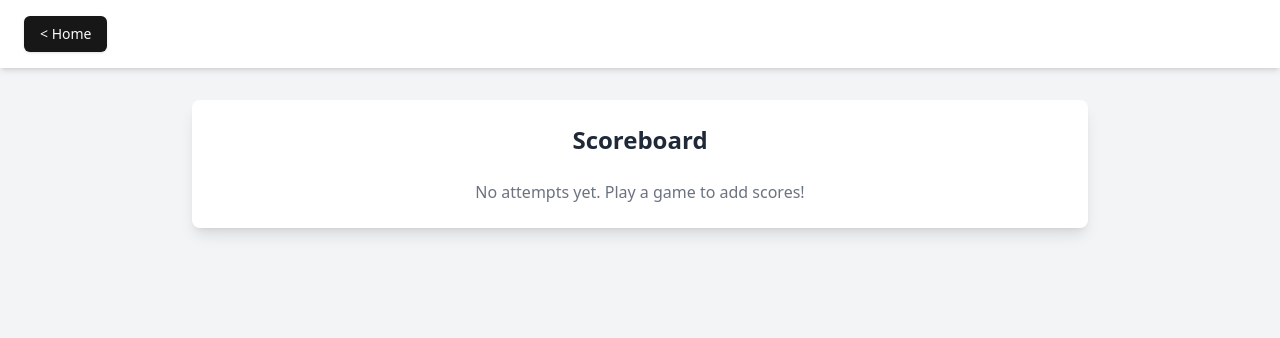
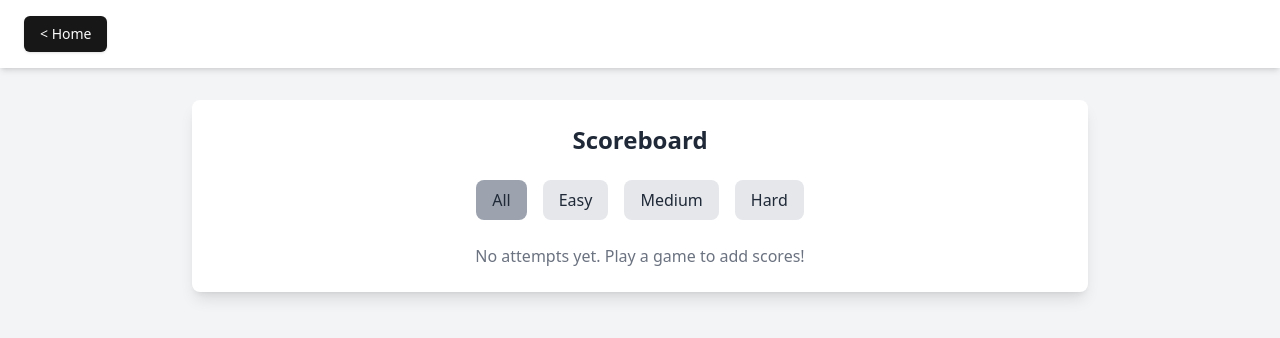
Before and after one commit to TobiasPfeil02/hangman-game, a Vue app: page /scoreboard in a window 1280 px wide. Shown: the top 338 px of the page. Built offline with nearby package versions, Linux system fonts and the light colour scheme; the HTML template or start-up script is replaced by a standard one.

Commit message:
add difficulty to score card and difficulty filter to scoreboard

```diff
--- a/src/components/GameBoard.vue
+++ b/src/components/GameBoard.vue
@@ -9,6 +9,7 @@ import TimerCard from '@/components/TimerCard.vue'
 import { containsAllChars } from '@/lib/utils.ts'
 import NavBar from '@/components/NavBar.vue'
 import { g } from 'vitest/dist/chunks/suite.B2jumIFP.js'
+import type { Score } from '@/types/score'
 
 const word = ref()
 const game = useGameStore()
@@ -36,7 +37,8 @@ function guessedWordCorrectly(array: string[], str: string) {
       word: game.word,
       meaning: game.wordMeaning,
       timeTaken: game.timer - game.remainingTime,
-    })
+      difficulty: game.difficulty,
+    } as Score)
 
     return true
   } else {
@@ -52,7 +54,7 @@ onMounted(() => {
 
 <template>
   <div class="h-full flex flex-col gap-24">
-    <NavBar />
+    <NavBar class="w-full shadow-md bg-white"/>
     <div class="flex flex-col justify-center items-center gap-4">
       <TimerCard :initial-time="game.timer" />
       <div class="w-full h-[50vh]">
--- a/src/components/ScoreCard.vue
+++ b/src/components/ScoreCard.vue
@@ -11,6 +11,9 @@
     </div>
     <div class="flex items-center">
       <span class="font-bold mr-1">Time Taken:</span> <span>{{ timeTaken }}</span>
+    </div>
+    <div class="flex items-center">
+      <span class="font-bold mr-1">Difficulty:</span> <span>{{ difficulty }}</span>
     </div>
   </div>
 </template>
@@ -35,6 +38,10 @@ export default {
       type: String,
       required: true,
     },
+    difficulty: {
+      type: String,
+      required: true,
+    },
   },
 };
 </script>
--- a/src/types/score.ts
+++ b/src/types/score.ts
@@ -1,5 +1,6 @@
 export type Score = {
   word: string;
   meaning: string;
-  timeTaken: number; // Time in seconds
+  timeTaken: number;
+  difficulty: string;
 };
--- a/src/views/ScoreboardView.vue
+++ b/src/views/ScoreboardView.vue
@@ -7,15 +7,48 @@
     <div class="mt-8 p-6 bg-white shadow-lg rounded-lg w-full max-w-4xl">
       <h1 class="text-2xl font-bold text-center mb-6 text-gray-800">Scoreboard</h1>
 
+      <!-- Filter Buttons -->
+      <div class="flex justify-center space-x-4 mb-6">
+        <button
+          class="px-4 py-2 rounded-lg font-medium text-gray-800 bg-gray-200 hover:bg-gray-300 focus:outline-none"
+          :class="{ 'bg-gray-400': selectedDifficulty === 'all' }"
+          @click="filterScores('all')"
+        >
+          All
+        </button>
+        <button
+          class="px-4 py-2 rounded-lg font-medium text-gray-800 bg-gray-200 hover:bg-gray-300 focus:outline-none"
+          :class="{ 'bg-gray-400': selectedDifficulty === 'easy' }"
+          @click="filterScores('easy')"
+        >
+          Easy
+        </button>
+        <button
+          class="px-4 py-2 rounded-lg font-medium text-gray-800 bg-gray-200 hover:bg-gray-300 focus:outline-none"
+          :class="{ 'bg-gray-400': selectedDifficulty === 'medium' }"
+          @click="filterScores('medium')"
+        >
+          Medium
+        </button>
+        <button
+          class="px-4 py-2 rounded-lg font-medium text-gray-800 bg-gray-200 hover:bg-gray-300 focus:outline-none"
+          :class="{ 'bg-gray-400': selectedDifficulty === 'hard' }"
+          @click="filterScores('hard')"
+        >
+          Hard
+        </button>
+      </div>
+
       <!-- Dynamic Scoreboard -->
-      <div v-if="topScores.length" class="space-y-4">
+      <div v-if="filteredScores.length" class="space-y-4">
         <ScoreCard
-          v-for="(attempt, index) in topScores"
+          v-for="(attempt, index) in filteredScores"
           :key="index"
           :position="index + 1"
           :word="attempt.word"
           :meaning="attempt.meaning"
           :timeTaken="`${attempt.timeTaken}s`"
+          :difficulty="attempt.difficulty.toUpperCase()"
           class="w-full"
         />
       </div>
@@ -36,10 +69,28 @@ export default {
     NavBar,
     ScoreCard,
   },
+  data() {
+    return {
+      selectedDifficulty: 'all', // Default filter is 'all'
+    };
+  },
   computed: {
     topScores() {
       const gameStore = useGameStore();
       return gameStore.topScores;
+    },
+    filteredScores() {
+      if (this.selectedDifficulty === 'all') {
+        return this.topScores;
+      }
+      return this.topScores.filter(
+        (score) => score.difficulty.toLowerCase() === this.selectedDifficulty
+      );
+    },
+  },
+  methods: {
+    filterScores(difficulty) {
+      this.selectedDifficulty = difficulty;
     },
   },
 };
```
